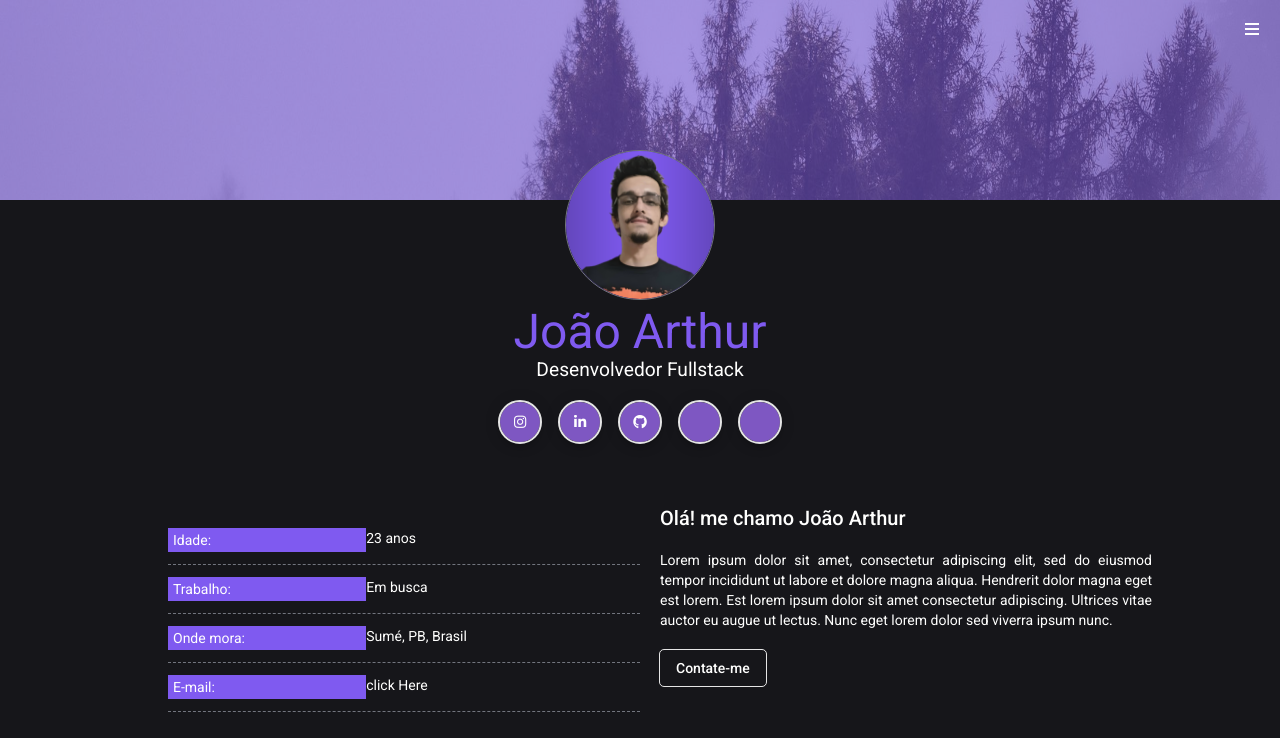
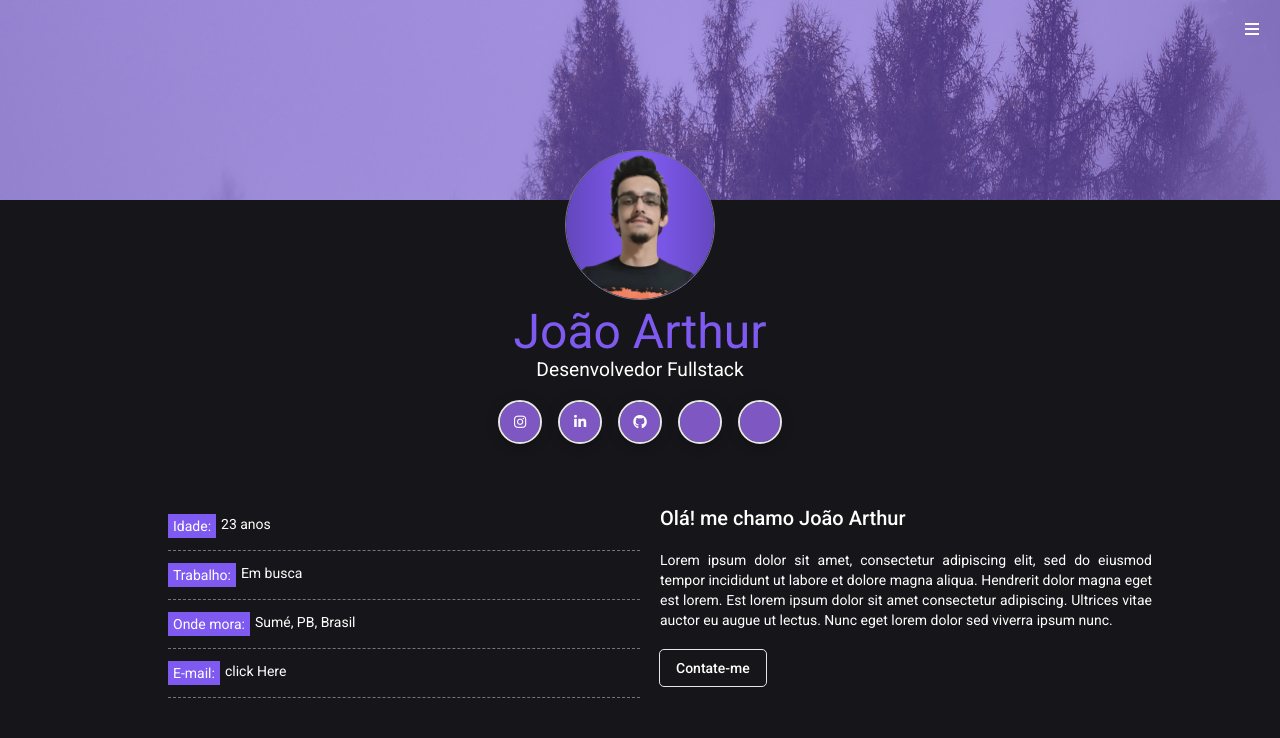
Before and after one commit to 0JAFC0/devExhibit.frontend, an Angular app: page / in a window 1280 px wide. Shown: the top 738 px of the page. Built offline with nearby package versions, Linux system fonts and the light colour scheme.

Commit message:
melhorado estilo do sobre

```diff
--- a/src/app/components/sobre/sobre.component.css
+++ b/src/app/components/sobre/sobre.component.css
@@ -1,3 +1,7 @@
+
+ul{
+  margin-top: 0;
+}
 
 li{
   list-style: none;
@@ -8,12 +12,10 @@ li{
   padding-bottom: 12px;
 }
 
-.realca{
-  padding-top: 2px;
-  padding-bottom: 2px;
-  padding-left: 5px;
-  padding-right: 5px;
-  background-color: #7F5AF0;
+li{
+  display: flex;
+  flex-direction: row;
+  align-items: flex-start;
 }
 
 .section{
@@ -23,19 +25,37 @@ li{
   text-align: justify;
 }
 
-li{
-  display: grid;
-  grid-template-columns: repeat(2, 42% [col-start]);
-  text-align: justify;
+.idade{
+  padding-top: 2px;
+  padding-bottom: 2px;
+  padding-left: 5px;
+  padding-right: 5px;
+  margin-right: 5px;
+  background-color: #7F5AF0;
 }
 
-.idade{}
+.trabalho{
+  padding-top: 2px;
+  padding-bottom: 2px;
+  padding-left: 5px;
+  padding-right: 5px;
+  margin-right: 5px;
+  background-color: #7F5AF0;
+}
 
-.trabalho{}
+.ondeMora{padding-top: 2px;
+  padding-bottom: 2px;
+  padding-left: 5px;
+  padding-right: 5px;
+  margin-right: 5px;
+  background-color: #7F5AF0;}
 
-.ondeMora{}
-
-.email{}
+.email{padding-top: 2px;
+  padding-bottom: 2px;
+  padding-left: 5px;
+  padding-right: 5px;
+  margin-right: 5px;
+  background-color: #7F5AF0;}
 
 .mensagem{
   margin-left: 20px;
--- a/src/app/components/sobre/sobre.component.html
+++ b/src/app/components/sobre/sobre.component.html
@@ -1,10 +1,10 @@
 <div class="section">
   <div class="info-list">
     <ul>
-      <li><span class="realca idade">Idade:</span><span>{{ idade }} anos</span></li>
-      <li><span class="realca trabalho">Trabalho:</span> {{ trabalho }}</li>
-      <li><span class="realca ondeMora">Onde mora:</span> {{ ondeMora }}</li>
-      <li><span class="realca email">E-mail:</span> {{ email }}</li>
+      <li><span class="idade">Idade:</span><span>{{ idade }} anos</span></li>
+      <li><span class="trabalho">Trabalho:</span><span>{{ trabalho }}</span></li>
+      <li><span class="ondeMora">Onde mora:</span><span>{{ ondeMora }}</span></li>
+      <li><span class="email">E-mail:</span><span>{{ email }}</span></li>
     </ul>
   </div>
   <div class="mensagem">
```
